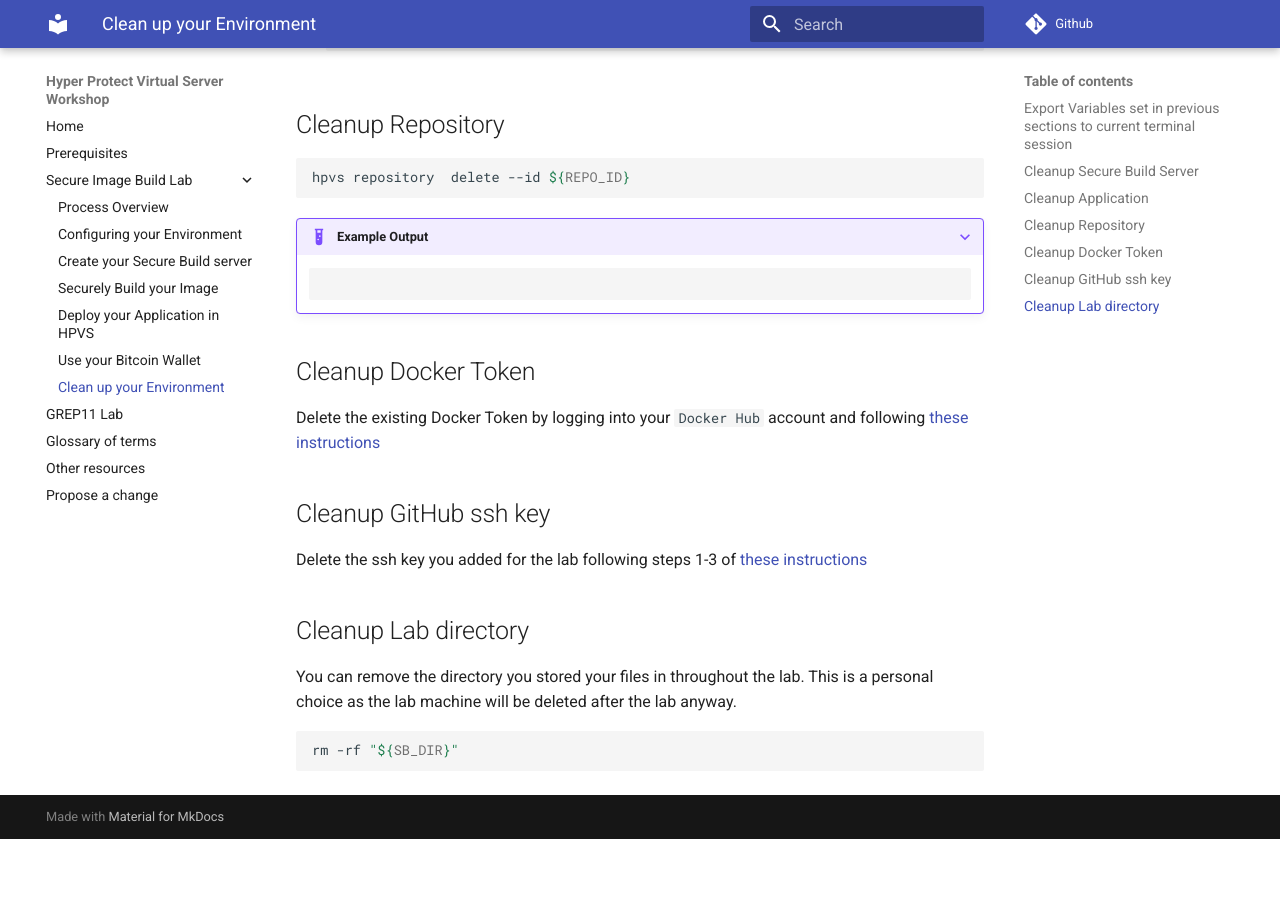
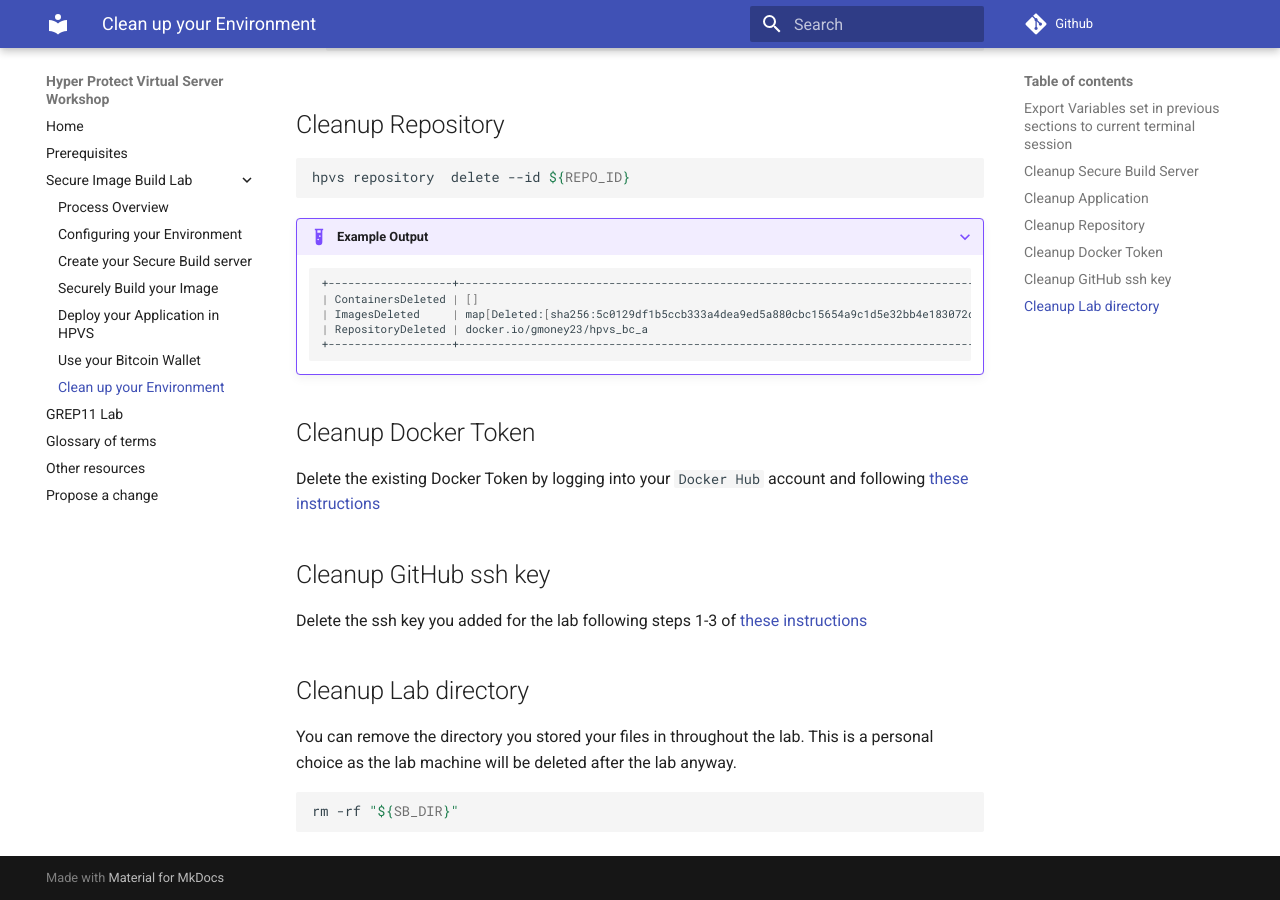
Before and after one commit to ibm-wsc/hyper-protect-virtual-servers-workshop, an MkDocs documentation site: the page built from docs/securebuild-lab/cleanup.md, in a window 1280 px wide and 900 px high, scrolled down 869 px. Built offline with MkDocs 1.6.1 and Material for MkDocs 9.7.7, drawn with Linux system fonts in a browser that asks for light colours; before the commit the page ends 1708 px from its top, so only the background shows below that.

Commit message:
Added output to cleanup

````diff
--- a/docs/securebuild-lab/cleanup.md
+++ b/docs/securebuild-lab/cleanup.md
@@ -44,6 +44,11 @@ hpvs repository  delete --id ${REPO_ID}
 
 ???+ example "Example Output"
     ``` bash
+    +-------------------+-----------------------------------------------------------------------------------------------------------------------------+
+    | ContainersDeleted | []                                                                                                                          |
+    | ImagesDeleted     | map[Deleted:[sha256:5c0129df1b5ccb333a4dea9ed5a880cbc15654a9c1d5e32bb4e183072ce7b021] Untagged:[gmoney23/hpvs_bc_a:latest]] |
+    | RepositoryDeleted | docker.io/gmoney23/hpvs_bc_a                                                                                                |
+    +-------------------+-----------------------------------------------------------------------------------------------------------------------------+
     ```
 
 ## Cleanup Docker Token
````
